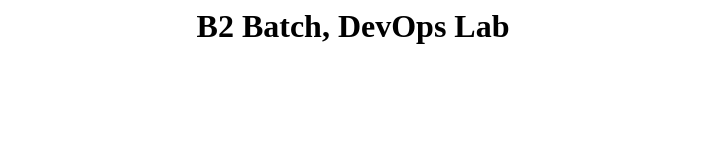
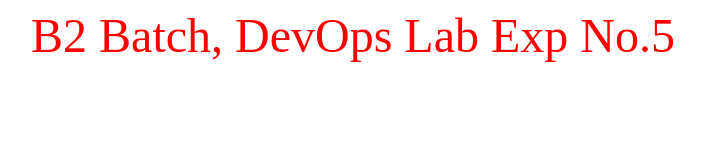
Before and after one commit to sveridevops/b2website, a plain HTML site: page index.html in a window 1280 px wide. Shown: the whole page, without its empty margins (287-992 px from the left). Drawn offline with Linux system fonts and the light colour scheme.

Commit message:
updated index.html

```diff
--- a/index.html
+++ b/index.html
@@ -1 +1 @@
-<center><h1>B2 Batch, DevOps Lab</h1></center>
+<center><font color=red size=+6>B2 Batch, DevOps Lab Exp No.5</font></center>
```
